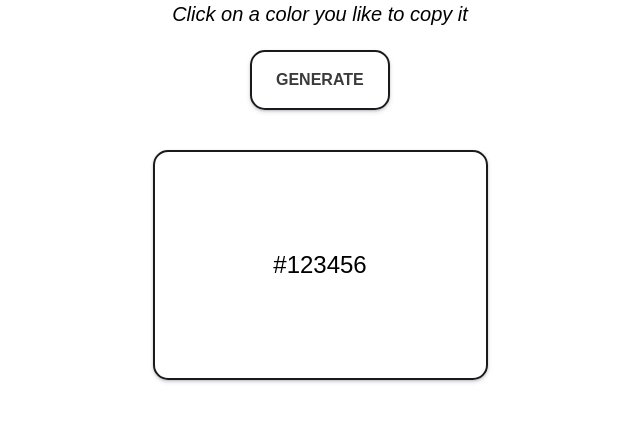
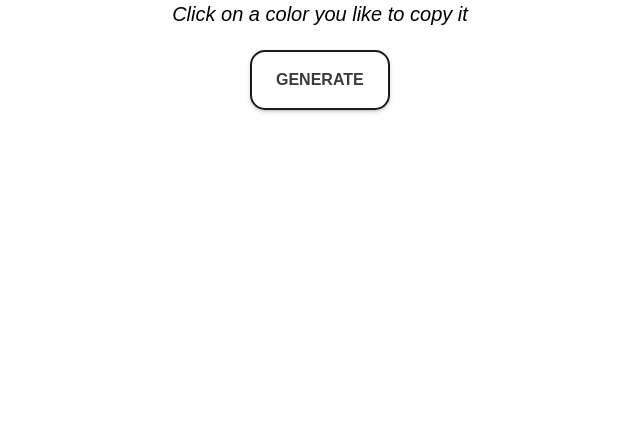
Before and after one commit to prmkvlad/random-color-generator, a plain HTML site: page index.html in a window 1280 px wide. Shown: the part 70-492 px from the top of the page, without its empty margins (320-960 px from the left). Drawn offline with Linux system fonts and the light colour scheme.

Commit message:
empty list by default

```diff
--- a/index.html
+++ b/index.html
@@ -17,11 +17,6 @@
 		</div>
 		<div class="main">
 			<ul class="color-list">
-				<li class="color-item"><button class="color-link tooltip">
-						<span class="tooltip-text">Copy to clipboard</span>
-						<span class="color-code">#123456</span>
-					</button>
-				</li>
 			</ul>
 		</div>
 	</div>
```
